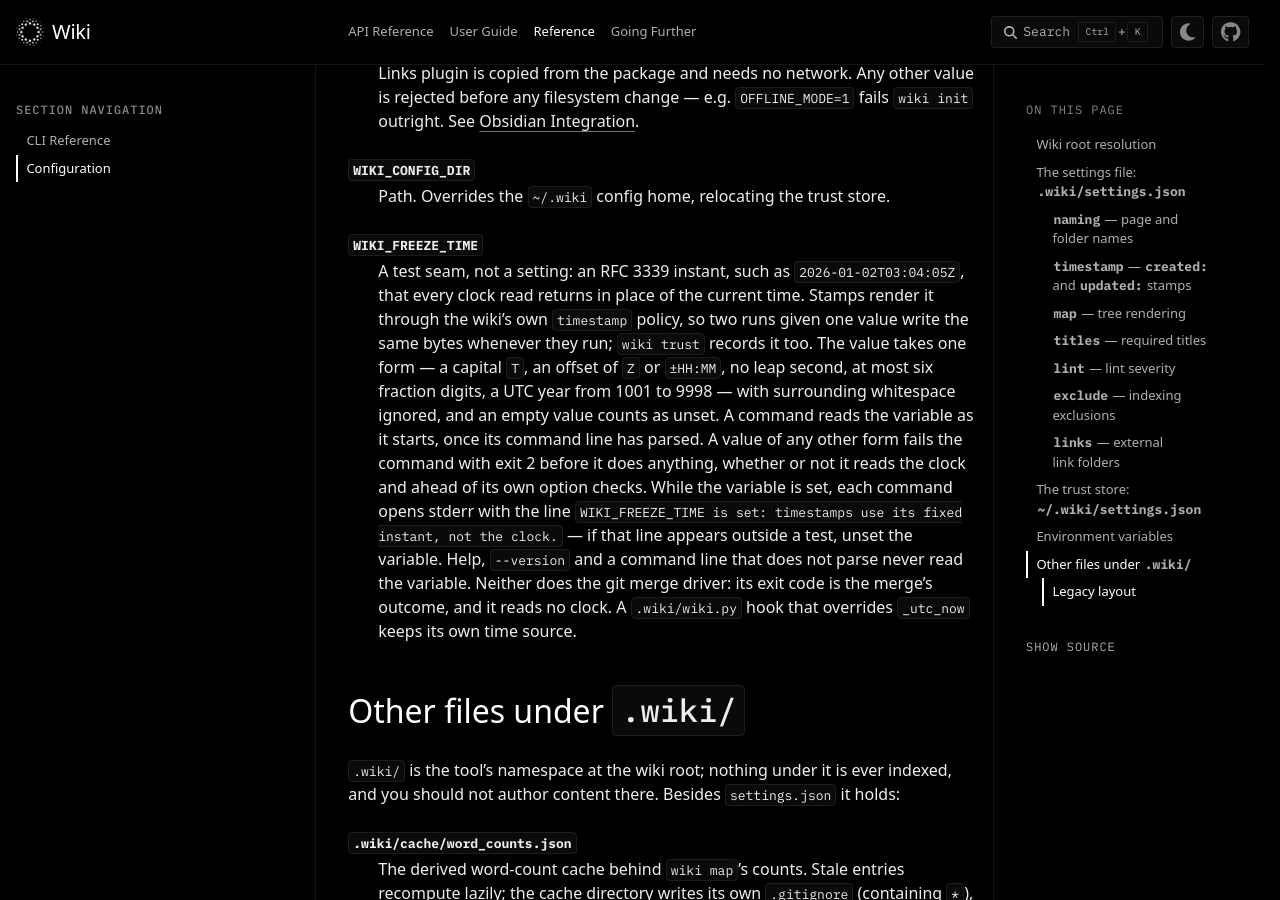
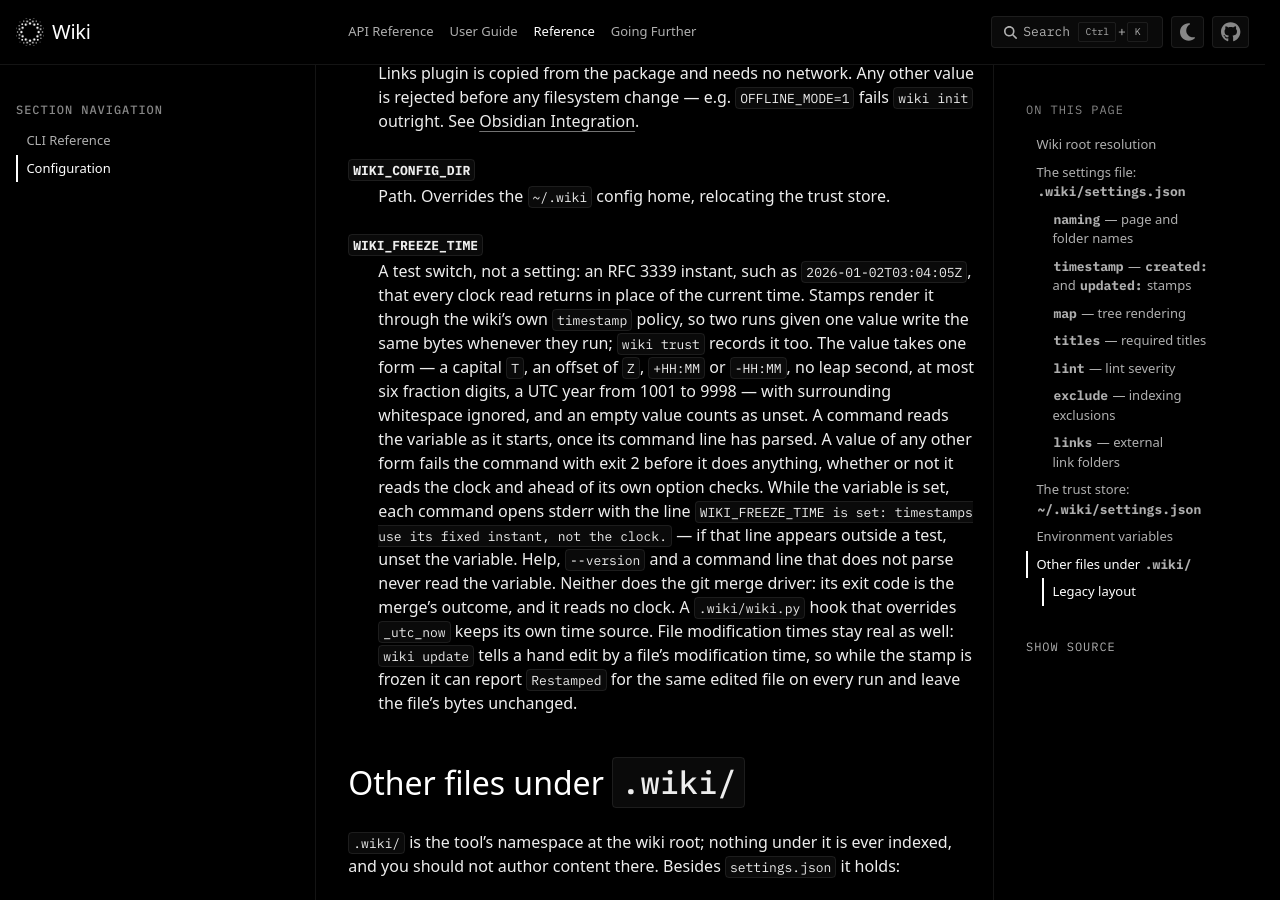
Before and after one commit to plasma-ai/wiki, a Sphinx documentation site: the page built from docs/configuration.rst, in a window 1280 px wide and 900 px high, scrolled down 12389 px. Built offline with Sphinx 7.4.7 and the PyData theme 0.15.4, drawn with Linux system fonts in a browser that asks for light colours; some web fonts are replaced; pages that are not in the unit, such as notebooks, are missing from menus; cross-references to code outside the pages are shown as plain code; some of the changed text lies outside the part shown.

Commit message:
state the frozen-clock restamp and split the changelog's mixed entries
- The configuration page says that file modification times stay real
  under `WIKI_FREEZE_TIME`: `wiki update` tells a hand edit by a file's
  modification time, so with the stamp frozen it reports the same
  edited file as restamped on every run and writes nothing.
- The entry is wrapped to the page's width, which the rename to the
  longer name had left one line over, and writes the offset forms in
  ASCII.
- The changelog and the configuration page call the variable a test
  switch; "seam" is the word for the patch point inside the code.
- The changelog entry on the untrackable check ended with two changes
  in what the commands print, and the search entry with one. Each is
  an entry of its own, so a reader looking for changed output finds
  them.

Co-Authored-By: Claude Fable 5.2 <noreply@anthropic.com>

```diff
--- a/docs/configuration.rst
+++ b/docs/configuration.rst
@@ -9,7 +9,7 @@ Configuration
 - the user-global file ``~/.wiki/settings.json`` — the machine-local trust
   store, not wiki policy;
 - the environment variables ``OFFLINE_MODE`` and ``WIKI_CONFIG_DIR``, plus
-  the test seam ``WIKI_FREEZE_TIME``.
+  the test switch ``WIKI_FREEZE_TIME``.
 
 The per-wiki file doubles as the *declared-root marker*: its presence tells
 every command where the wiki begins. This page covers each surface, plus how
@@ -566,24 +566,26 @@ Environment variables
    Path. Overrides the ``~/.wiki`` config home, relocating the trust store.
 
 ``WIKI_FREEZE_TIME``
-   A test seam, not a setting: an RFC 3339 instant, such as
+   A test switch, not a setting: an RFC 3339 instant, such as
    ``2026-01-02T03:04:05Z``, that every clock read returns in place of the
-   current time. Stamps render it through the wiki's own ``timestamp``
-   policy, so two runs given one value write the same bytes whenever they
-   run; ``wiki trust`` records it too. The value takes one form — a capital
-   ``T``, an offset of ``Z`` or ``±HH:MM``, no leap second, at most six
-   fraction digits, a UTC year from 1001 to 9998 — with surrounding
-   whitespace ignored, and an empty value counts as unset. A command reads
-   the variable as it starts, once its command line has parsed. A value of
-   any other form fails the command with exit 2 before it does anything,
-   whether or not it reads the clock and ahead of its own option checks. While
-   the variable is set, each command opens stderr with the line
-   ``WIKI_FREEZE_TIME is set: timestamps use its fixed instant, not the
-   clock.`` — if that line appears outside a test, unset the variable. Help, ``--version`` and a
-   command line that does not parse never read the variable. Neither does
-   the git merge driver: its exit code is the merge's outcome, and it reads
-   no clock. A ``.wiki/wiki.py`` hook that overrides ``_utc_now`` keeps its
-   own time source.
+   current time. Stamps render it through the wiki's own ``timestamp`` policy,
+   so two runs given one value write the same bytes whenever they run;
+   ``wiki trust`` records it too. The value takes one form — a capital ``T``,
+   an offset of ``Z``, ``+HH:MM`` or ``-HH:MM``, no leap second, at most six
+   fraction digits, a UTC year from 1001 to 9998 — with surrounding whitespace
+   ignored, and an empty value counts as unset. A command reads the variable as
+   it starts, once its command line has parsed. A value of any other form fails
+   the command with exit 2 before it does anything, whether or not it reads the
+   clock and ahead of its own option checks. While the variable is set, each
+   command opens stderr with the line ``WIKI_FREEZE_TIME is set: timestamps use
+   its fixed instant, not the clock.`` — if that line appears outside a test,
+   unset the variable. Help, ``--version`` and a command line that does not
+   parse never read the variable. Neither does the git merge driver: its exit
+   code is the merge's outcome, and it reads no clock. A ``.wiki/wiki.py`` hook
+   that overrides ``_utc_now`` keeps its own time source. File modification
+   times stay real as well: ``wiki update`` tells a hand edit by a file's
+   modification time, so while the stamp is frozen it can report ``Restamped``
+   for the same edited file on every run and leave the file's bytes unchanged.
 
 Other files under ``.wiki/``
 ----------------------------
```
Also changed, not shown: CHANGELOG.md (+11 -9 lines).
